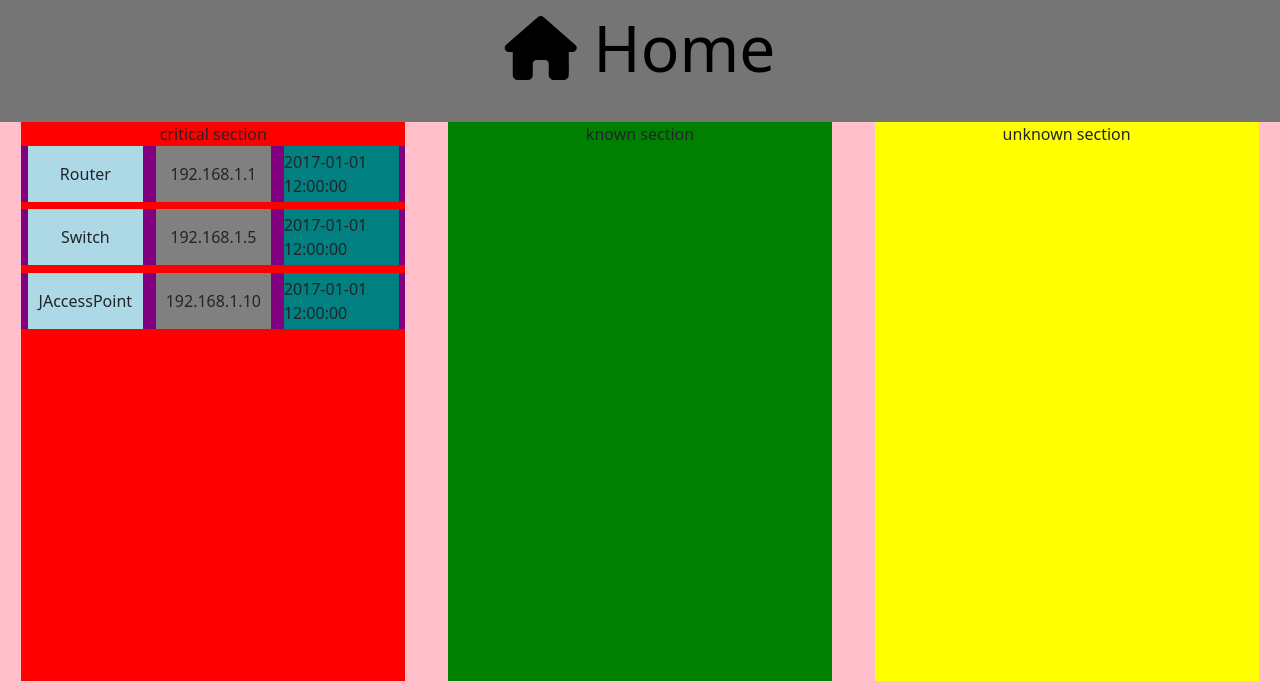
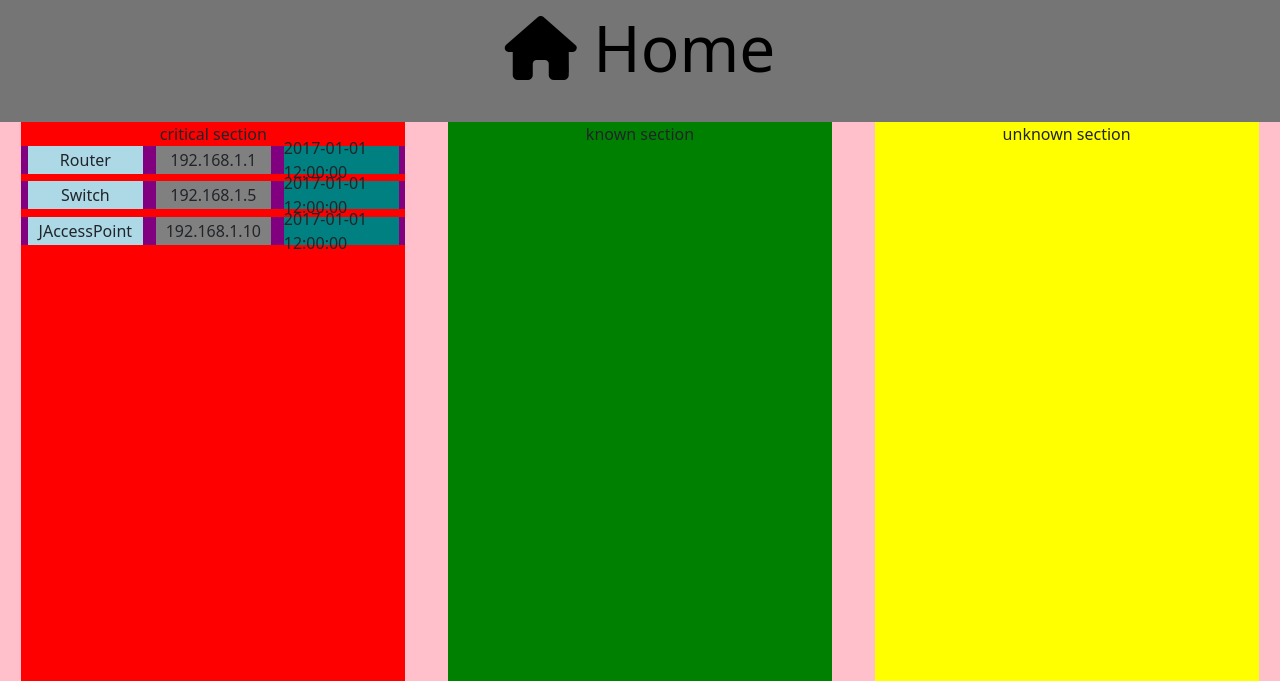
Before and after one commit to joeyagreco/NeMo, a Flask app: page / in a window 1280 px wide. Shown: the part 80-761 px from the top of the page. Run offline with Flask 2, Linux system fonts and the light colour scheme; some libraries are stand-ins or nearby versions.

Commit message:
changed height

```diff
--- a/static/css/homePage/macros/deviceMacro.css
+++ b/static/css/homePage/macros/deviceMacro.css
@@ -1,6 +1,6 @@
 .device {
     width: 100%;
-    height: 10%;
+    height: 5%;
     display: flex;
     flex-direction: row;
     justify-content: space-around;
```
